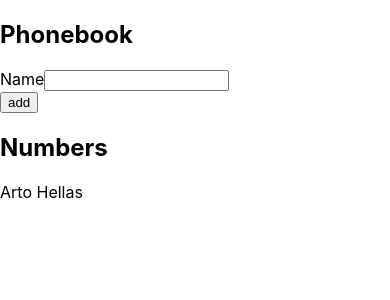
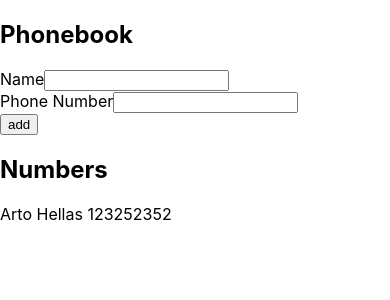
Before and after one commit to perterHUAN/fullstackopen, a React (Create React App) app in the folder part2/phone-book/: page / in a window 390 px wide. Shown: the top 300 px of the page. Built offline with nearby package versions, Linux system fonts and the light colour scheme.

Commit message:
2.8 phone book add the functionality to add phone number

```diff
--- a/part2/phone-book/src/App.js
+++ b/part2/phone-book/src/App.js
@@ -2,38 +2,61 @@ import React from "react";
 
 function App() {
   const [newName, setNewName] = React.useState("");
-  const [persons, setPersons] = React.useState([{ name: "Arto Hellas" }]);
-  function handleChange(event) {
+  const [phoneNumber, setPhoneNumber] = React.useState("");
+  const [persons, setPersons] = React.useState([
+    { name: "Arto Hellas", phoneNumber: "123252352" },
+  ]);
+  function handleChangeName(event) {
     const value = event.target.value;
     setNewName(value);
   }
-  function handleSubmit(event) {
+  function handleChangePhoneNumber(event) {
+    const value = event.target.value;
+    setPhoneNumber(value);
+  }
+  function handleAdd(event) {
     event.preventDefault();
     if (persons.some((person) => person.name === newName)) {
       alert(`${newName} is already added to phonebook`);
       return;
     }
-    setPersons(persons.concat({ name: newName }));
+    setPersons(persons.concat({ name: newName, phoneNumber: phoneNumber }));
   }
   return (
     <div>
       <h2>Phonebook</h2>
-      <form onSubmit={handleSubmit}>
+      <form onSubmit={handleAdd}>
+        <div>
           <label htmlFor="name">Name</label>
           <input
             id="name"
             type="text"
             name="name"
             value={newName}
-          onChange={handleChange}
+            onChange={handleChangeName}
+            required
           />
+        </div>
+        <div>
+          <label htmlFor="phone-number">Phone Number</label>
+          <input
+            id="phone-number"
+            name="phone-number"
+            type="text"
+            value={phoneNumber}
+            onChange={handleChangePhoneNumber}
+            required
+          />
+        </div>
         <div>
           <button>add</button>
         </div>
       </form>
       <h2>Numbers</h2>
       {persons.map((person) => (
-        <p key={person.name}>{person.name}</p>
+        <p key={person.name}>
+          {person.name} {person.phoneNumber}
+        </p>
       ))}
     </div>
   );
```
Lines whose indentation alone changed are shown as unchanged.
